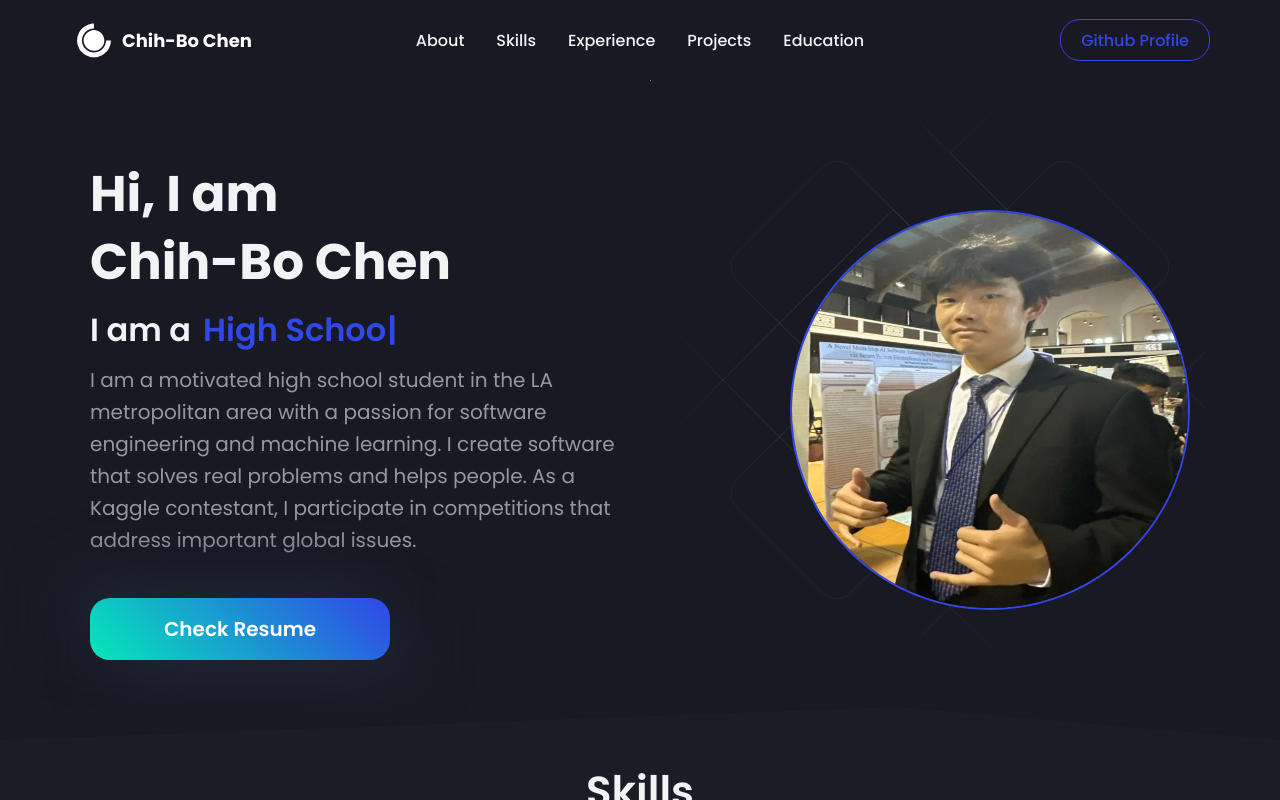
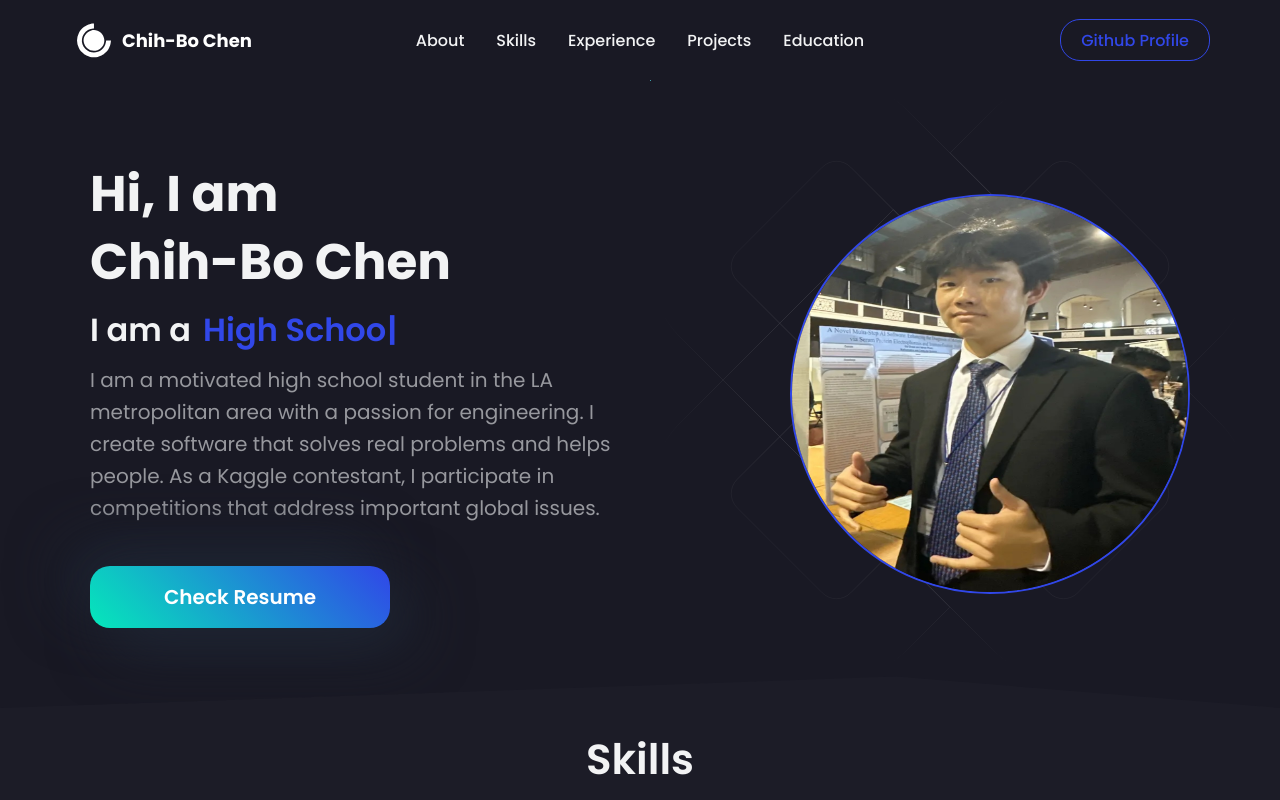
Before and after one commit to deBrian07/ChihBo-Portfolio, a React (Create React App) app: page / in a window 1280 px wide. Built offline with nearby package versions, Linux system fonts and the light colour scheme.

Commit message:
change in about & skills

```diff
--- a/src/data/constants.js
+++ b/src/data/constants.js
@@ -2,16 +2,14 @@ export const Bio = {
   name: "Chih-Bo Chen",
   roles: [
     "High School Student",
-    "Data Analyst",
-    "Software Engineer",
     "Athlete",
     "Programmer"
   ],
   description:
-    "I am a motivated high school student in the LA metropolitan area with a passion for software engineering and machine learning. I create software that solves real problems and helps people. As a Kaggle contestant, I participate in competitions that address important global issues.",
+    "I am a motivated high school student in the LA metropolitan area with a passion for engineering. I create software that solves real problems and helps people. As a Kaggle contestant, I participate in competitions that address important global issues.",
   github: "https://github.com/deBrian07",
   resume:
-    "https://drive.google.com/file/d/1ffZrcMcn8UatXGIaautbbqpV7ADNaETA/view?usp=sharing",
+    "",
   linkedin: "https://www.linkedin.com/in/chih-bo-chen-60a0b81b8/",
   twitter: "https://x.com/debriann07",
   insta: "https://www.instagram.com/rishav_chanda/",
@@ -79,7 +77,7 @@ export const skills = [
           "https://icons.veryicon.com/png/o/education-technology/discipline-ball/badminton-2.png",
       },
       {
-        name: "First Robotics Competition",
+        name: "FRC 1160 Titanium Robotics",
         image:
           "https://www.firstinspires.org/sites/default/files/uploads/resource_library/brand/thumbnails/FIRST-Icon.png",
       },
```
Also changed, not shown: 1 other file (tests, documents, lock files or other folders).
